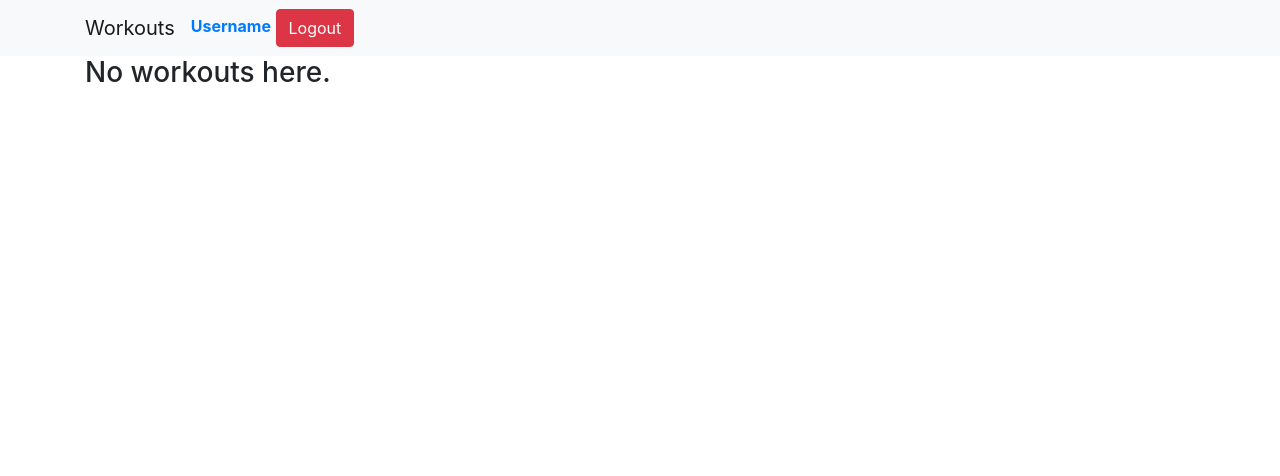
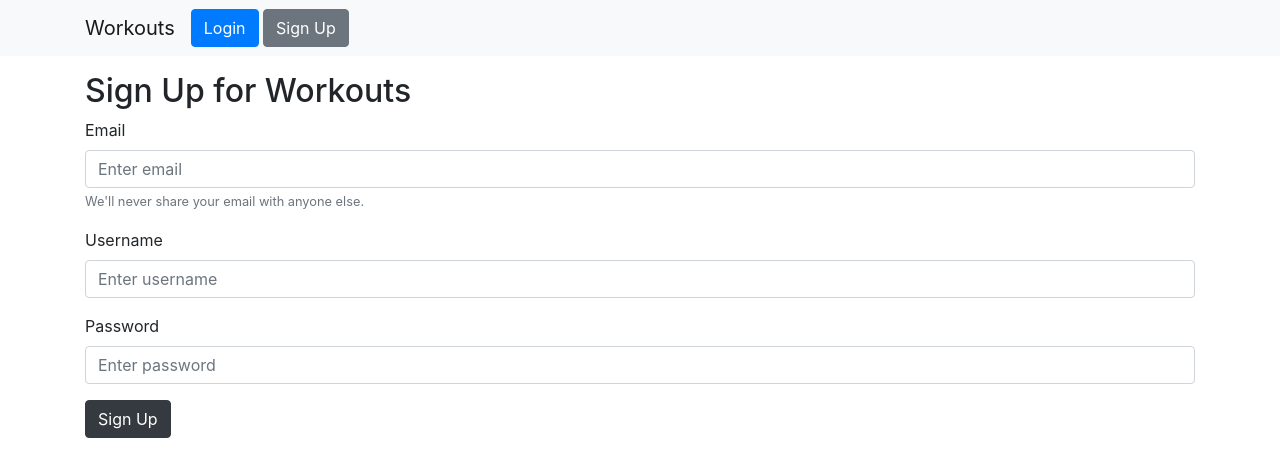
Before and after one commit to adamcromer/workouts, a React (Create React App) app in the folder client/: page /signup in a window 1280 px wide. Shown: the top 476 px of the page. Built offline with nearby package versions, Linux system fonts and the light colour scheme.

Commit message:
create user functional!

```diff
--- a/client/src/App.css
+++ b/client/src/App.css
@@ -31,3 +31,7 @@
     transform: rotate(360deg);
   }
 } */
+
+.signup {
+  padding-top: 1em;
+}
--- a/client/src/App.js
+++ b/client/src/App.js
@@ -1,29 +1,31 @@
 import React, { Component } from 'react';
 import { BrowserRouter as Router, Route, Switch } from "react-router-dom";
-import Body from "./components/Body";
 import About from "./pages/About";
+import SignUp from "./components/SignUp";
 import Workout from "./pages/Workout";
 import Error from "./pages/Error";
 import Nav from "./components/Nav";
 import './App.css';
 
 class App extends Component {
-  state = {
+  constructor(props) {
+    super(props);
+    this.state = {
       currentPage: "Home"
     };
+  }
 
   render() {
     return (
       <Router>
         <div className="App">
           <Nav />
-        <Body>
             <Switch>
               <Route exact path="/" component={About} />
+              <Route exact path="/signup" component={SignUp} />
               <Route exact path="/workout" component={Workout} />
               <Route component={Error} />
             </Switch>
-        </Body>
         </div>
       </Router>
     );
--- a/client/src/components/Body.js
+++ b/client/src/components/Body.js
@@ -3,6 +3,7 @@ import React from 'react';
 import Container from 'react-bootstrap/Container';
 
 function Body(props) {
+
     return (
 
         <div>
--- a/client/src/components/LoginButtons.js
+++ b/client/src/components/LoginButtons.js
@@ -1,40 +1,30 @@
 import React, { Component } from 'react';
-import InputGroup from 'react-bootstrap/InputGroup';
-import FormControl from 'react-bootstrap/FormControl';
+
 import Button from 'react-bootstrap/Button';
 
 class LoginButtons extends Component {
 
     constructor(props) {
         super(props);
-        this.state = {
-            email: ''
-        }
-    }
-
-    handleInputChange = event => {
-        const { name, value } = event.target;
-        this.setState({
-            [name]: value
-        })
+        this.state = {}
     }
 
     render() {
         return (
 
-            <InputGroup>
-                <FormControl
-                    type="email"
-                    name="email"
-                    placeholder="Email Address"
-                    aria-label="Email Address"
-                    aria-describedby="basic-addon2"
-                />
-                <InputGroup.Append>
-                    <Button href="/login" variant="primary">Login</Button>
-                    <Button href="/signup" variant="secondary">Sign Up</Button>
-                </InputGroup.Append>
-            </InputGroup>
+            <div>
+                <Button
+                    href="/login"
+                    variant="primary">
+                    Login
+                    </Button>
+                &nbsp;
+                    <Button
+                    href="/signup"
+                    variant="secondary">
+                    Sign Up
+                    </Button>
+            </div>
 
         )
     }
--- a/client/src/components/Nav.js
+++ b/client/src/components/Nav.js
@@ -11,31 +11,10 @@ class Nav extends Component {
   constructor(props) {
     super(props);
     this.state = {
-      isAuth: true
+      isAuth: false
     }
   }
 
-  // updateWidth = () => {
-  //   const newState = { width: window.innerWidth };
-
-  //   if (this.state.open && newState.width > 991) {
-  //     newState.open = false;
-  //   }
-
-  //   this.setState(newState);
-  // };
-
-  // toggleNav = () => {
-  //   this.setState({ open: !this.state.open });
-  // };
-
-  // componentDidMount() {
-  //   window.addEventListener("resize", this.updateWidth);
-  // }
-
-  // componentWillUnmount() {
-  //   window.removeEventListener("resize", this.updateWidth);
-  // }
 
   render() {
     return (
--- /dev/null
+++ b/client/src/components/SignUp.js
@@ -0,0 +1,109 @@
+import React, { Component } from 'react';
+
+import API from '../utils/API';
+
+import Container from 'react-bootstrap/Container';
+import Form from 'react-bootstrap/Form';
+import Button from 'react-bootstrap/Button';
+
+class SignUp extends Component {
+
+    constructor(props) {
+        super(props);
+        this.state = {
+            isAuth: false,
+            validated: false,
+            username: '',
+            email: '',
+            password: ''
+        }
+    }
+
+    componentDidMount() {
+        console.log(this.state);
+    }
+
+    handleInputChange = event => {
+        const { name, value } = event.target;
+        this.setState({
+            [name]: value
+        }, console.log(this.state));
+    };
+
+    handleSubmit = event => {
+        event.preventDefault();
+        const form = event.currentTarget;
+        if (form.checkValidity() === false) {
+            event.preventDefault();
+            event.stopPropagation();
+        }
+        this.setState({ validated: true }, this.registerUser());
+    }
+
+    registerUser = () => {
+        console.log('register user function');
+        API.saveUser({
+            username: this.state.username,
+            email: this.state.email,
+            password: this.state.password
+        })
+    }
+
+    render() {
+
+        const { validated } = this.state;
+
+        return (
+            <div className="signup">
+                <Container>
+                    <h2>Sign Up for Workouts</h2>
+                    <Form
+                        noValidate
+                        validated={validated}
+                        onChange={this.handleInputChange}
+                        onSubmit={e => this.handleSubmit(e)}>
+
+                        <Form.Group controlId="formBasicEmail">
+                            <Form.Label>Email</Form.Label>
+                            <Form.Control
+                                type="email"
+                                name="email"
+                                placeholder="Enter email"
+                                defaultValue={this.state.email}
+                                required />
+                            <Form.Text className="text-muted">
+                                We'll never share your email with anyone else.
+                            </Form.Text>
+                        </Form.Group>
+
+                        <Form.Group controlId="formBasicUsername">
+                            <Form.Label>Username</Form.Label>
+                            <Form.Control
+                                type="text"
+                                name="username"
+                                placeholder="Enter username"
+                                required />
+                        </Form.Group>
+
+                        <Form.Group controlId="formBasicPassword">
+                            <Form.Label>Password</Form.Label>
+                            <Form.Control
+                                type="password"
+                                name="password"
+                                placeholder="Enter password"
+                                required />
+                        </Form.Group>
+
+                        <Button
+                        variant="dark"
+                        type="submit">
+                            Sign Up
+                        </Button>
+                    </Form>
+                </Container>
+            </div>
+        )
+    }
+}
+
+export default SignUp;
```
Also changed, not shown: 2 other files (tests, documents, lock files or other folders). Lines whose indentation alone changed are shown as unchanged.
